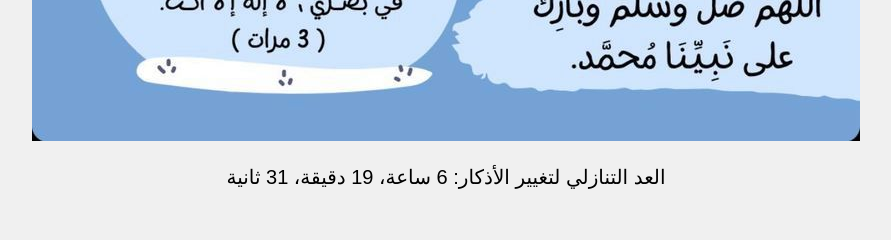
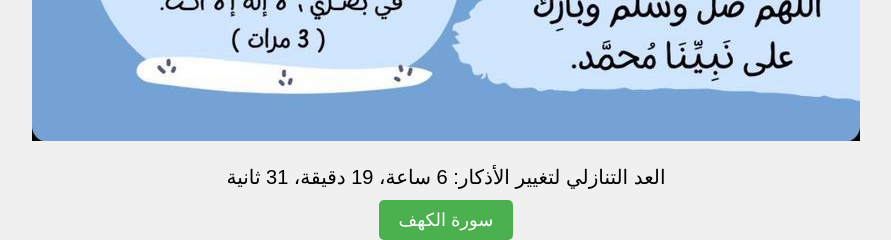
Before and after one commit to FirasAlmalki/azkar_website, a Flask app: page / in a window 1280 px wide. Shown: the part 1411-1651 px from the top of the page, without its empty margins (194-1085 px from the left). Before the commit the page ends 1600 px from the top, so only its background shows below. Run offline with Flask 3, Linux system fonts and the light colour scheme.

Commit message:
added alkahf

```diff
--- a/templates/index.html
+++ b/templates/index.html
@@ -4,6 +4,7 @@
     <meta charset="UTF-8">
     <title>أذكاري</title>
     <style>
+
         body {
             text-align: center;
             background-color: #f0f0f0;
@@ -23,6 +24,15 @@
     <h1>أذكاري</h1>
     <img src="{{ url_for('static', filename=image_file) }}" alt="أذكار">
     <div id="countdown">العد التنازلي لتغيير الأذكار: ...</div>
+
+    <!-- سورة الكهف Button -->
+    <div style="margin-top: 20px; text-align: center;">
+      <a href="http://b5b5.com/1/?fbclid=PAZXh0bgNhZW0CMTEAAaZJrtxI-OzbsDldb-YKFAQj9G-FPFZLnPS5k22mEiUsIiGpOOq_lLA9KVE_aem_AXN-RQg0eWdmoqJIGfYYB7qzcdXxFOeqQCNhXLHygiINaMwTrjSy9gK_2cliwX-ewPlw0Fu9EUGtIqeiKul8hn5q"
+         target="_blank"
+         style="padding: 10px 20px; background-color: #4CAF50; color: white; text-decoration: none; border-radius: 5px; font-size: 18px;">
+        سورة الكهف
+      </a>
+    </div>
 
     <script>
         const nextSwitch = {{ next_switch }}
```
